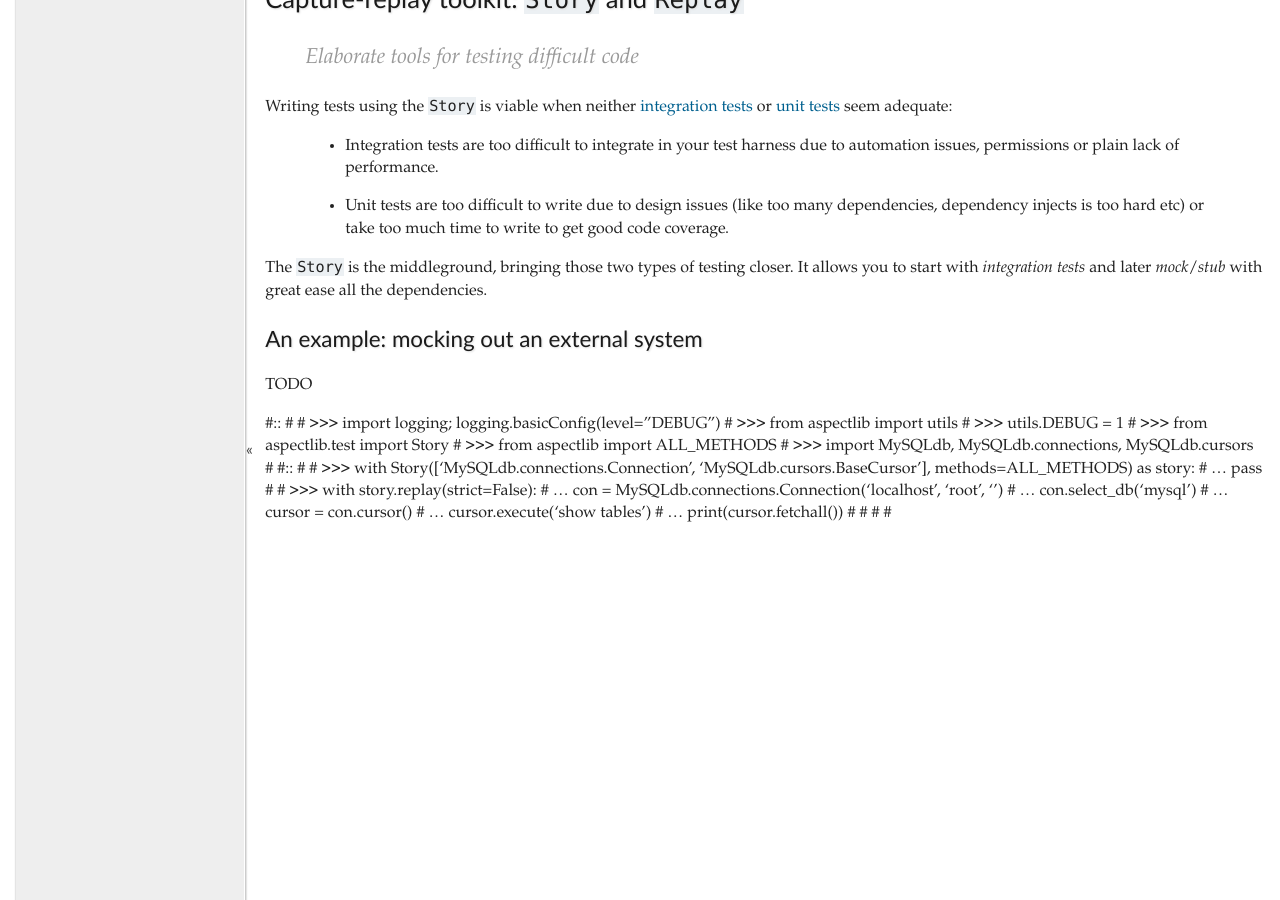
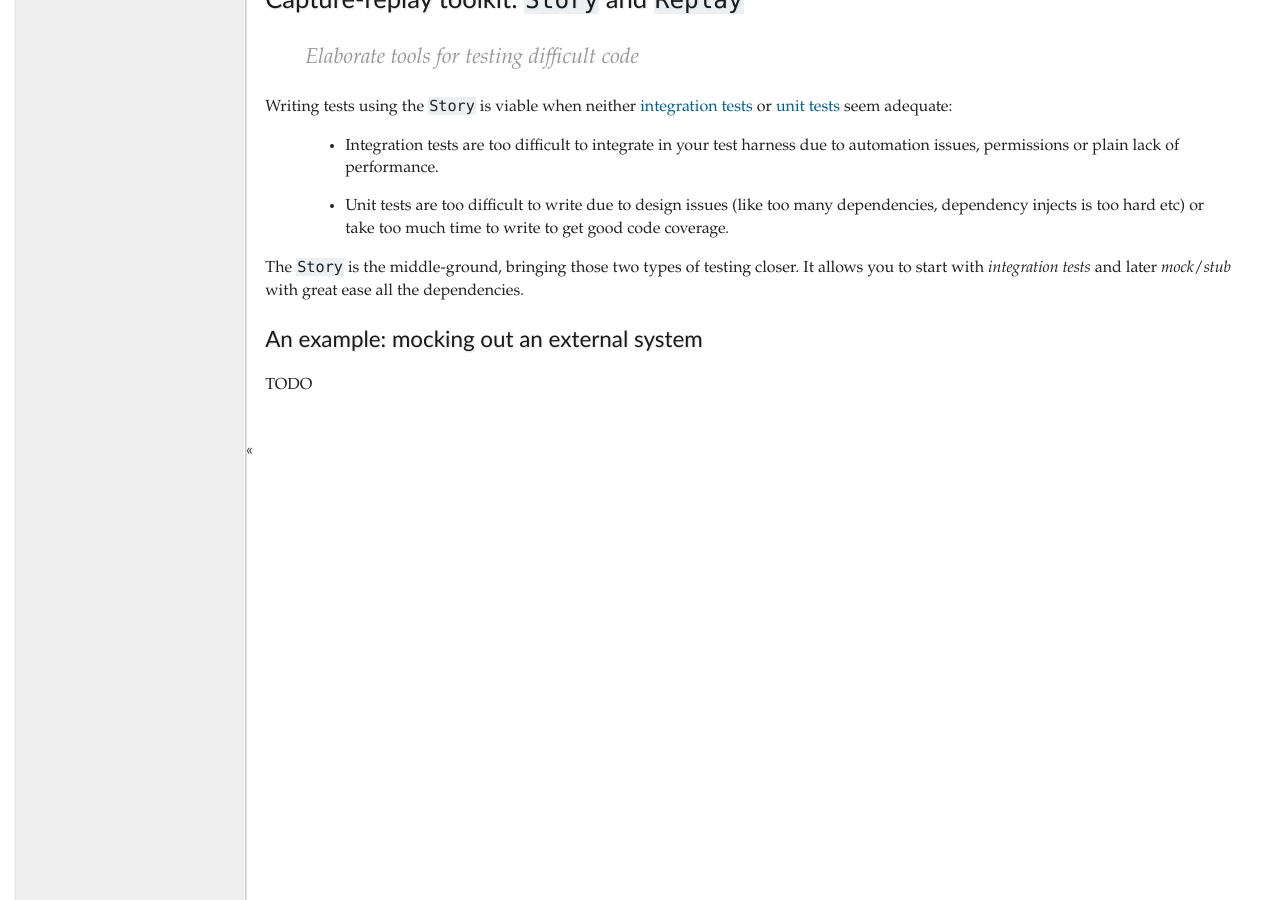
Before and after one commit to ionelmc/python-aspectlib, a Sphinx documentation site: the page built from docs/testing.rst, in a window 1280 px wide and 900 px high, scrolled down 863 px. Built offline with Sphinx 7.4.7, drawn with Linux system fonts in a browser that asks for light colours.

Commit message:
Remove this junk.

```diff
--- a/docs/testing.rst
+++ b/docs/testing.rst
@@ -56,34 +56,10 @@ adequate:
     * Unit tests are too difficult to write due to design issues (like too many dependencies, dependency injects is too
       hard etc) or take too much time to write to get good code coverage.
 
-The :obj:`Story <aspectlib.test.Story>` is the middleground, bringing those two types of testing closer. It allows you
+The :obj:`Story <aspectlib.test.Story>` is the middle-ground, bringing those two types of testing closer. It allows you
 to start with `integration tests` and later `mock`/`stub` with great ease all the dependencies.
 
 An example: mocking out an external system
 ------------------------------------------
 
 TODO
-
-#::
-#
-#    >>> import logging; logging.basicConfig(level="DEBUG")
-#    >>> from aspectlib import utils
-#    >>> utils.DEBUG = 1
-#    >>> from aspectlib.test import Story
-#    >>> from aspectlib import ALL_METHODS
-#    >>> import MySQLdb, MySQLdb.connections, MySQLdb.cursors
-#
-#::
-#
-#    >>> with Story(['MySQLdb.connections.Connection', 'MySQLdb.cursors.BaseCursor'], methods=ALL_METHODS) as story:
-#    ...     pass
-#
-#    >>> with story.replay(strict=False):
-#    ...     con = MySQLdb.connections.Connection('localhost', 'root', '')
-#    ...     con.select_db('mysql')
-#    ...     cursor = con.cursor()
-#    ...     cursor.execute('show tables')
-#    ...     print(cursor.fetchall())
-#
-#                                                                                                                                                        #
-#
```
